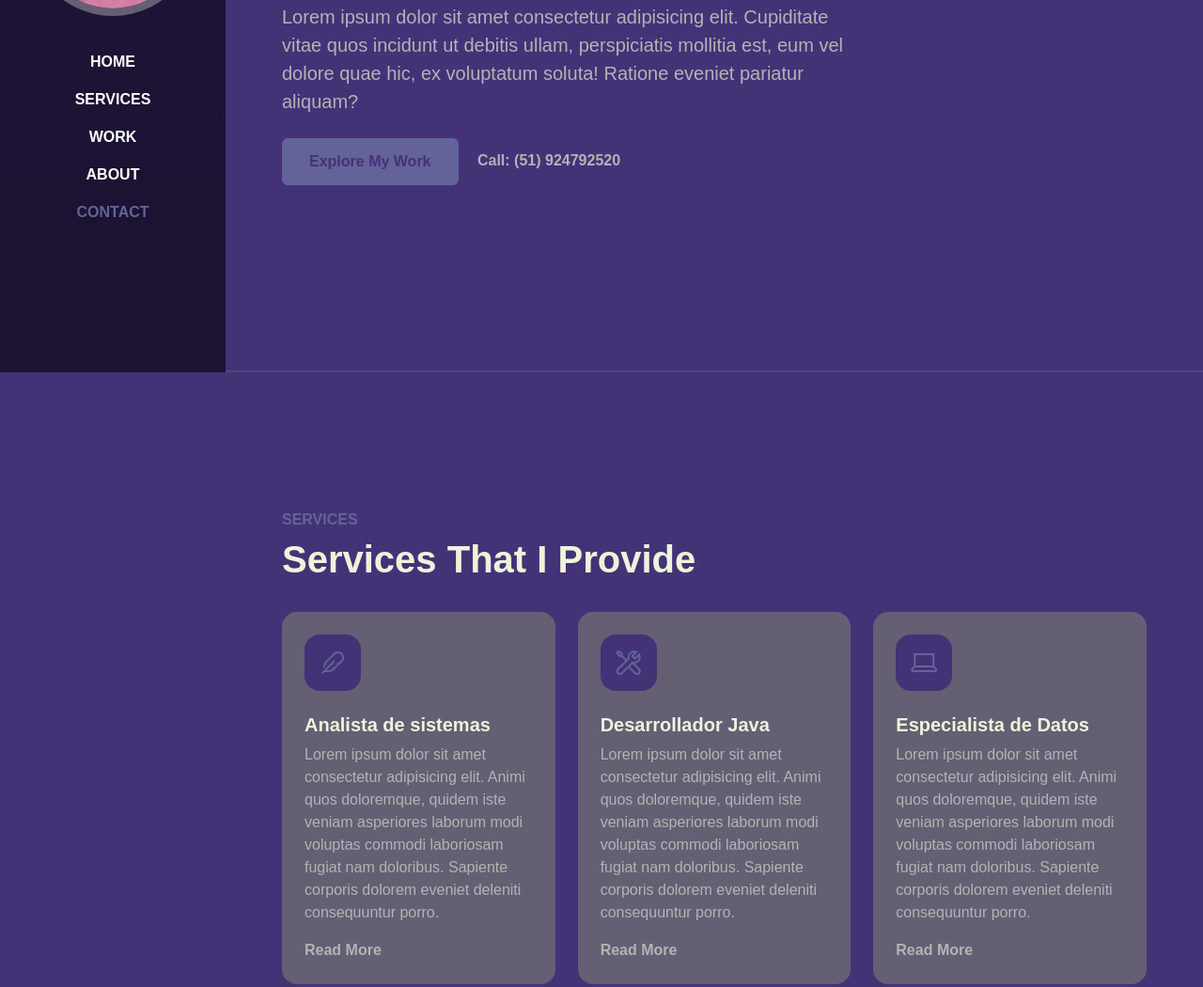
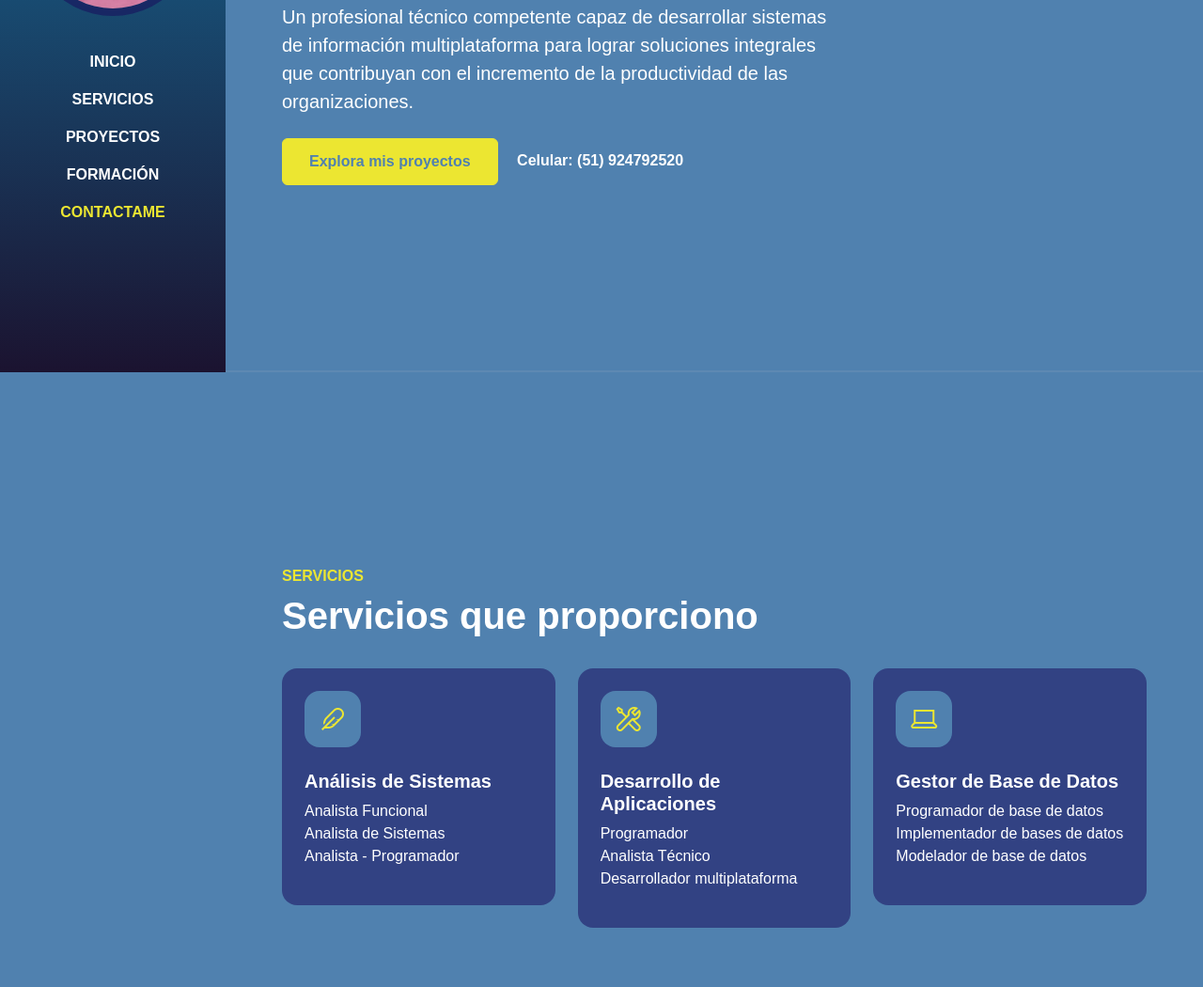
Before and after one commit to PalaciosLuis/WebPortfolio, a plain HTML site: page index.html in a window 1280 px wide. Shown: the part 404-1454 px from the top of the page at 94% size. Drawn offline with nearby package versions, Linux system fonts and the light colour scheme; a web font is replaced by a local one.

Commit message:
LPS cambiando colores y modificando idioma

```diff
--- a/index.html
+++ b/index.html
@@ -9,7 +9,7 @@
 
     <link href="https://cdn.jsdelivr.net/npm/bootstrap@5.3.1/dist/css/bootstrap.min.css" rel="stylesheet"
         integrity="sha384-4bw+/aepP/YC94hEpVNVgiZdgIC5+VKNBQNGCHeKRQN+PtmoHDEXuppvnDJzQIu9" crossorigin="anonymous">
-        <link rel="stylesheet"
+    <link rel="stylesheet"
         href="https://maxst.icons8.com/vue-static/landings/line-awesome/line-awesome/1.3.0/css/line-awesome.min.css">
     <link rel="stylesheet" href="style.css">
 
@@ -29,11 +29,11 @@
             </button>
             <div class="collapse navbar-collapse" id="navbarNavAltMarkup">
                 <div class="navbar-nav ms-auto flex-lg-column text-lg-center">
-                    <a class="nav-link" aria-current="page" href="#home">Home</a>
-                    <a class="nav-link" aria-current="page" href="#services">Services</a>
-                    <a class="nav-link" aria-current="page" href="#work">Work</a>
-                    <a class="nav-link" aria-current="page" href="#about">About</a>
-                    <a class="nav-link" aria-current="page" href="#contact">Contact</a>
+                    <a class="nav-link" aria-current="page" href="#home">Inicio</a>
+                    <a class="nav-link" aria-current="page" href="#services">Servicios</a>
+                    <a class="nav-link" aria-current="page" href="#work">Proyectos</a>
+                    <a class="nav-link" aria-current="page" href="#about">Formación</a>
+                    <a class="nav-link" aria-current="page" href="#contact">Contactame</a>
 
 
                 </div>
@@ -51,15 +51,15 @@
                 <div class="row">
                     <div class="col-lg-8">
                         <h1 class="display-4 fw-bold">
-                            I,M A <span class="text-brand">BACKEND DEVELOPER</span> FROM PERU
+                            HOLA! SOY UN <span class="text-brand">DESARROLLADOR BACKEND</span> DE LIMA
                         </h1>
                         <P class="lead mt-2 mb-4">
-                            Lorem ipsum dolor sit amet consectetur adipisicing elit. Cupiditate vitae quos incidunt ut
-                            debitis ullam, perspiciatis mollitia est, eum vel dolore quae hic, ex voluptatum soluta!
-                            Ratione eveniet pariatur aliquam?
+                            Un profesional técnico competente capaz de desarrollar sistemas de información
+                            multiplataforma para lograr soluciones integrales que contribuyan con el incremento de la
+                            productividad de las organizaciones.
                         </P>
-                        <a href="#work" class="btn btn-brand me-3">Explore My Work</a>
-                        <a href="#" class="link-custom">Call: (51) 924792520</a>
+                        <a href="#work" class="btn btn-brand me-3">Explora mis proyectos</a>
+                        <a href="#" class="link-custom">Celular: (51) 924792520</a>
 
 
                     </div>
@@ -82,8 +82,8 @@
 
                 <div class="row pb-4">
                     <div class="col-lg-8">
-                        <h6 class="text-brand">SERVICES</h6>
-                        <h1>Services That I Provide</h1>
+                        <h6 class="text-brand">SERVICIOS</h6>
+                        <h1>Servicios que proporciono</h1>
                     </div>
                 </div>
 
@@ -93,12 +93,15 @@
                             <div class="iconbox rounded-4">
                                 <i class="las la-feather"></i>
                             </div>
-                            <h5 class="mt-4 mb-2">Analista de sistemas</h5>
-                            <p>Lorem ipsum dolor sit amet consectetur adipisicing elit. Animi quos doloremque,
-                                quidem iste veniam asperiores laborum modi voluptas commodi laboriosam fugiat nam
-                                doloribus. Sapiente corporis dolorem eveniet deleniti consequuntur porro.
+                            <h5 class="mt-4 mb-2">Análisis de Sistemas</h5>
+                            <p>
+                                Analista Funcional
+                                <br>
+                                Analista de Sistemas
+                                <br>
+                                Analista - Programador
                             </p>
-                            <a href="#" class="link-custom">Read More</a>
+                            <!-- <a href="#" class="link-custom">Read More</a> -->
 
 
                         </div>
@@ -110,12 +113,16 @@
                             <div class="iconbox rounded-4">
                                 <i class="las la-tools"></i>
                             </div>
-                            <h5 class="mt-4 mb-2">Desarrollador Java</h5>
-                            <p>Lorem ipsum dolor sit amet consectetur adipisicing elit. Animi quos doloremque,
-                                quidem iste veniam asperiores laborum modi voluptas commodi laboriosam fugiat nam
-                                doloribus. Sapiente corporis dolorem eveniet deleniti consequuntur porro.
+                            <h5 class="mt-4 mb-2">Desarrollo de Aplicaciones</h5>
+                            <p>
+                                Programador
+                                <br>
+                                Analista Técnico
+                                <br>
+                                Desarrollador multiplataforma
+
                             </p>
-                            <a href="#" class="link-custom">Read More</a>
+                            <!-- <a href="#" class="link-custom">Read More</a> -->
 
 
                         </div>
@@ -127,12 +134,15 @@
                             <div class="iconbox rounded-4">
                                 <i class="las la-laptop"></i>
                             </div>
-                            <h5 class="mt-4 mb-2">Especialista de Datos</h5>
-                            <p>Lorem ipsum dolor sit amet consectetur adipisicing elit. Animi quos doloremque,
-                                quidem iste veniam asperiores laborum modi voluptas commodi laboriosam fugiat nam
-                                doloribus. Sapiente corporis dolorem eveniet deleniti consequuntur porro.
+                            <h5 class="mt-4 mb-2">Gestor de Base de Datos</h5>
+                            <p>
+                                Programador de base de datos
+                                <br>
+                                Implementador de bases de datos
+                                <br>
+                                Modelador de base de datos
                             </p>
-                            <a href="#" class="link-custom">Read More</a>
+                            <!-- <a href="#" class="link-custom">Read More</a> -->
 
 
                         </div>
@@ -152,8 +162,8 @@
 
                 <div class="row pb-4">
                     <div class="col-lg-8">
-                        <h6 class="text-brand">WORK</h6>
-                        <h1>My Recent Projects</h1>
+                        <h6 class="text-brand">Proyectos</h6>
+                        <h1>Mis últimos proyectos</h1>
                     </div>
                 </div>
 
@@ -162,13 +172,15 @@
                     <div class="col-md-6">
                         <div class="card-custom rounded-4 bg-base shadow-effect">
                             <div class="card-custom-image rounded-4">
-                                <img class="rounded-4" src="./img/ejmp.png" alt="">
+                                <img class="rounded-4" src="./img/arepaJuegos.png" alt="">
                             </div>
                             <div class="card-custom-content p-4">
-                                <h4>landing page</h4>
-                                <p>Lorem ipsum dolor, sit amet consectetur adipisicing elit. Dolorem laborum expedita
-                                    repudiandae beatae harum? Inventore incidunt, id, vitae eum dolor sapiente explicabo
-                                    consequuntur distinctio numquam delectus dolorum a itaque error?
+                                <h4>Arepa Juegos</h4>
+                                <p>
+                                    Proyecto realizado con compañeros del Instituto
+                                    con el fin de implementar las bases de JDBC en java.
+                                    Un proyecto hecho con las siguientes tecnologias:
+                                    Java-Boostrap-Css-JavaScript-MySQL
                                 </p>
                                 <a href="#" class="link-custom">Read More</a>
                             </div>
@@ -238,14 +250,14 @@
 
                 <div class="row pb-4">
                     <div class="col-lg-8">
-                        <h6 class="text-brand">About</h6>
-                        <h1>My Education & Experiance</h1>
+                        <h6 class="text-brand">Formación</h6>
+                        <h1>Mi Formación y experiencia</h1>
                     </div>
                 </div>
                 <div class="row gy-5">
 
                     <div class="col-lg-6">
-                        <h3 class="mb-4">Education</h3>
+                        <h3 class="mb-4">Formación</h3>
                         <div class="row gy-4">
 
                             <div class="col-12">
@@ -283,7 +295,7 @@
 
                     </div>
                     <div class="col-lg-6">
-                        <h3 class="mb-4">Experiance</h3>
+                        <h3 class="mb-4">Experiencia</h3>
                         <div class="row gy-4">
 
                             <div class="col-12">
@@ -338,8 +350,8 @@
 
                 <div class="row justify-content-center text-center">
                     <div class="col-lg-8 pb-4">
-                        <h6 class="text-brand2">CONTACT</h6>
-                        <h1>Interested in working together? Let,s talk</h1>
+                        <h6 class="text-brand2">CONTACTO</h6>
+                        <h1>¿Interesado en trabajar juntos? Hablemos</h1>
                     </div>
                     <div class="col-lg-8">
 
@@ -354,10 +366,11 @@
                                 <input type="text" class="form-control" placeholder="Enter subject">
                             </div>
                             <div class="form-group col-12">
-                                <textarea name="" rows="4" class="form-control" placeholder="Enter your message"></textarea>
+                                <textarea name="" rows="4" class="form-control"
+                                    placeholder="Enter your message"></textarea>
                             </div>
                             <div class="form-group col-12 d-grid">
-                                <button type="submit" class="btn btn-brand">Contact me</button>
+                                <button type="submit" class="btn btn-brand">Contactame</button>
                             </div>
 
 
--- a/style.css
+++ b/style.css
@@ -2,12 +2,12 @@
 
 :root{
 
-    --color-body:#B3B3B3;
-    --color-heading:#eef3db;
-    --color-base:#645F73;
-    --color-base2:#443277;
-    --color-brand:#63639a;
-    --color-brand2:#ffff;
+    --color-body:#ffffff;
+    --color-heading:#ffffff;
+    --color-base:#18095c84;
+    --color-base2:#5081af;
+    --color-brand:#ece631;
+    --color-brand2:#ede216;
     --sidbar-width:240px;
     --font-base:"Bai Jamjuree";
 }
@@ -103,7 +103,7 @@ img{
     .navbar{
         min-height: 100vh;
         width: var(--sidbar-width);
-        background: linear-gradient(rgb(30, 19, 61),rgb(27, 19, 48));
+        background: linear-gradient(rgb(21, 131, 178),rgb(27, 19, 48));
         background-size: cover;
         background-position: center;
 
```
Also changed, not shown: img/arepaJuegos.png (added).
